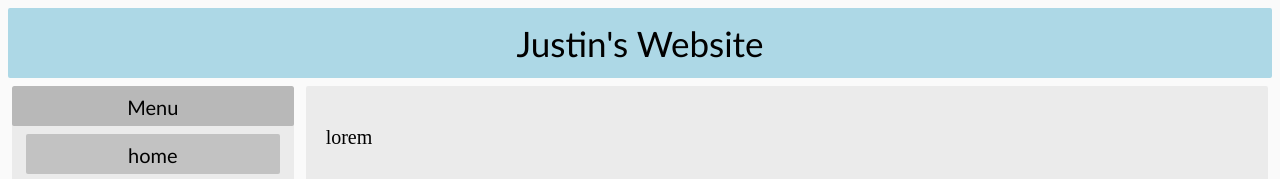
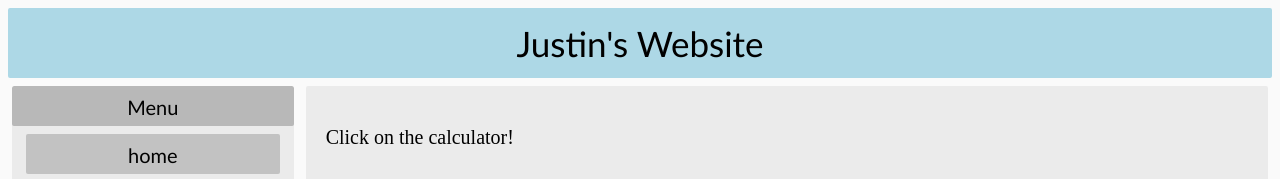
Before and after one commit to justin-law/firstwebsite, a plain HTML site: page index.html in a window 1280 px wide. Shown: the top 179 px of the page. Drawn offline with nearby package versions, Linux system fonts and the light colour scheme.

Commit message:
added text to homepage

```diff
--- a/index.html
+++ b/index.html
@@ -36,7 +36,7 @@
             </div>
             <div id="mainArea">
                 <div>
-                    <p id="homeElement" class="mainElement">lorem</p>
+                    <p id="homeElement" class="mainElement">Click on the calculator!</p>
                 </div>
 
 
```
